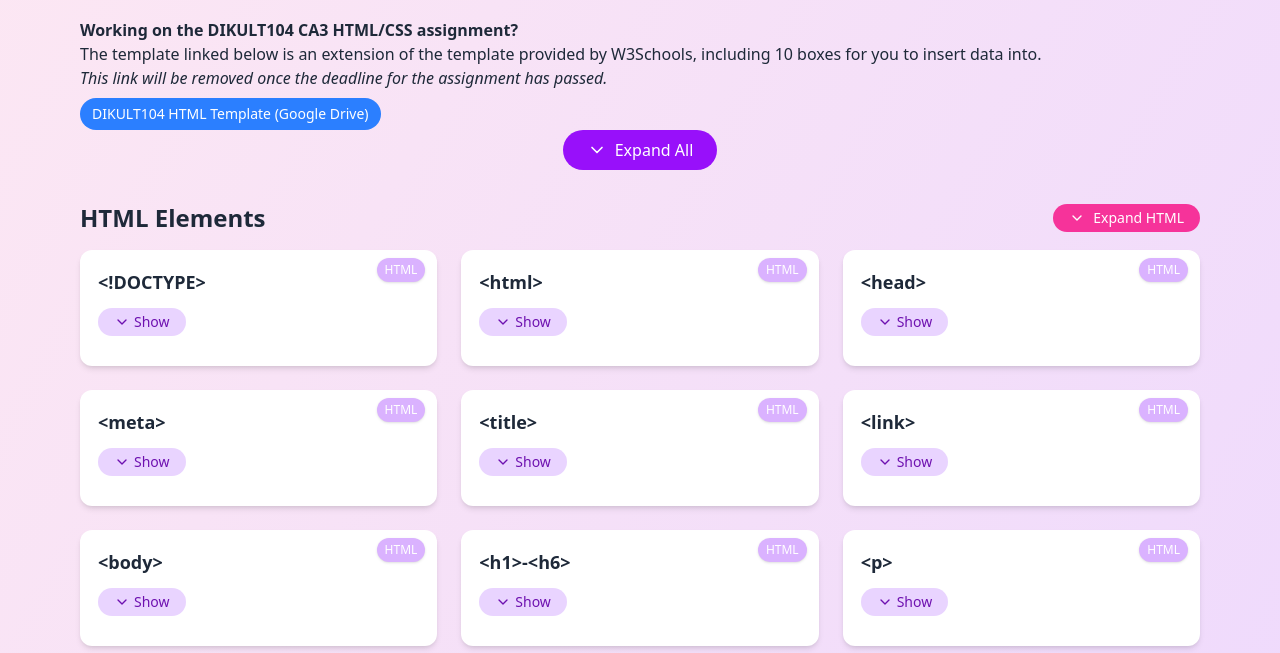
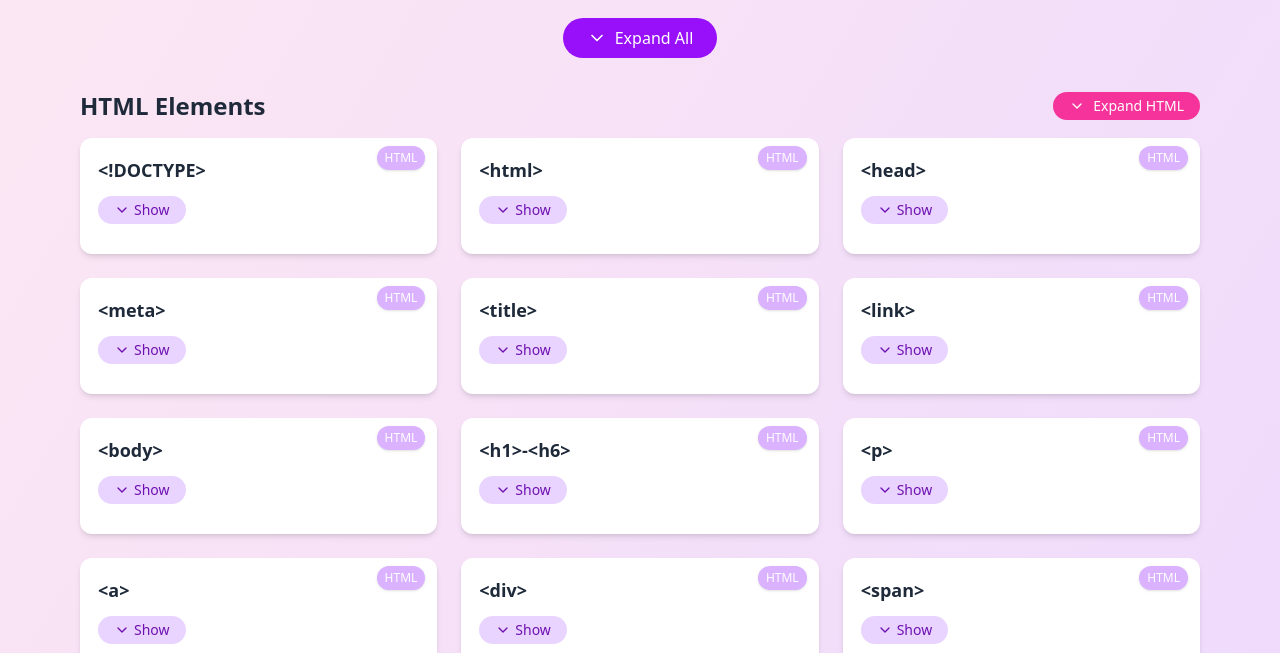
Before and after one commit to isak-dombestein/learn.dombesteindata.net, an Astro site: page /html-css in a window 1280 px wide. Shown: the part 86-739 px from the top of the page. Built offline with nearby package versions, Linux system fonts and the light colour scheme; Astro itself is replaced by a stand-in of ours.

Commit message:
removed dikult104 assignment text&template

```diff
--- a/src/pages/html-css.astro
+++ b/src/pages/html-css.astro
@@ -10,20 +10,6 @@ import HoverCardGroup from "../components/HoverCardGroup.jsx";
   <body class="bg-gradient-to-br from-pink-100 to-purple-200 dark:from-gray-900 dark:to-gray-800 text-gray-800 dark:text-gray-100 min-h-screen font-sans">
     <main class="max-w-6xl mx-auto px-4 py-10">
       <h1 class="text-4xl font-bold mb-6">HTML & CSS Elements Reference</h1>
-      <p><b>Working on the DIKULT104 CA3 HTML/CSS assignment?</b>
-      <br />
-      The template linked below is an extension of the template provided by W3Schools, including 10 boxes for you to insert data into.
-      <br />
-      <i>This link will be removed once the deadline for the assignment has passed.</i>
-      </p>
-      <a
-        href="https://drive.google.com/file/d/1GE5YA5phWxcHCIg9O52e1dT0aEu-GyF9/view?usp=sharing"
-        target="_blank"
-        rel="noopener noreferrer"
-        class="inline-flex mt-2 items-center px-3 py-1.5 text-sm font-medium bg-blue-500 text-white rounded-full hover:bg-blue-600 transition"
-        >
-        DIKULT104 HTML Template (Google Drive)
-        </a>
       <HoverCardGroup client:only="react" />
     </main>
   </body>
```
Also changed, not shown: 2 other files.
